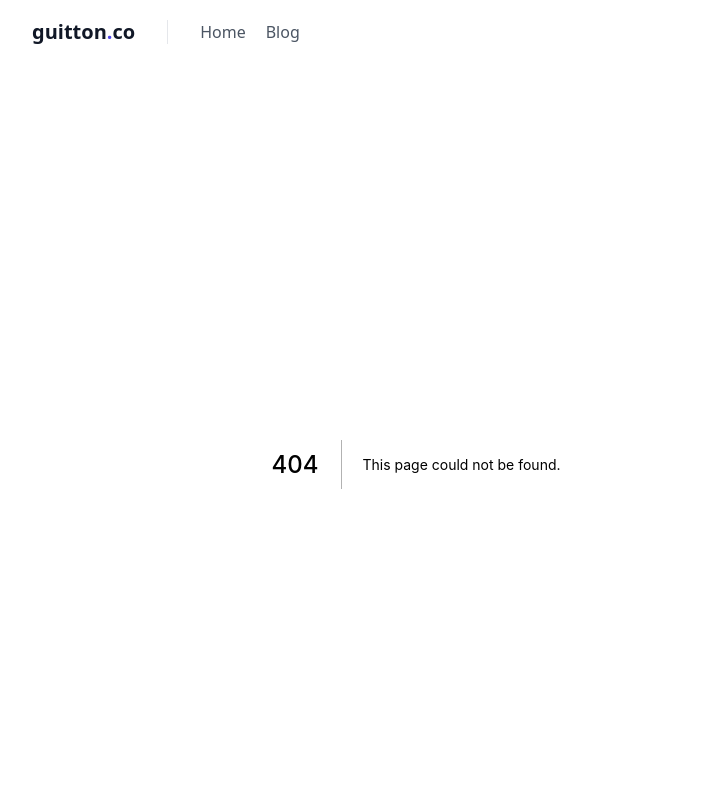
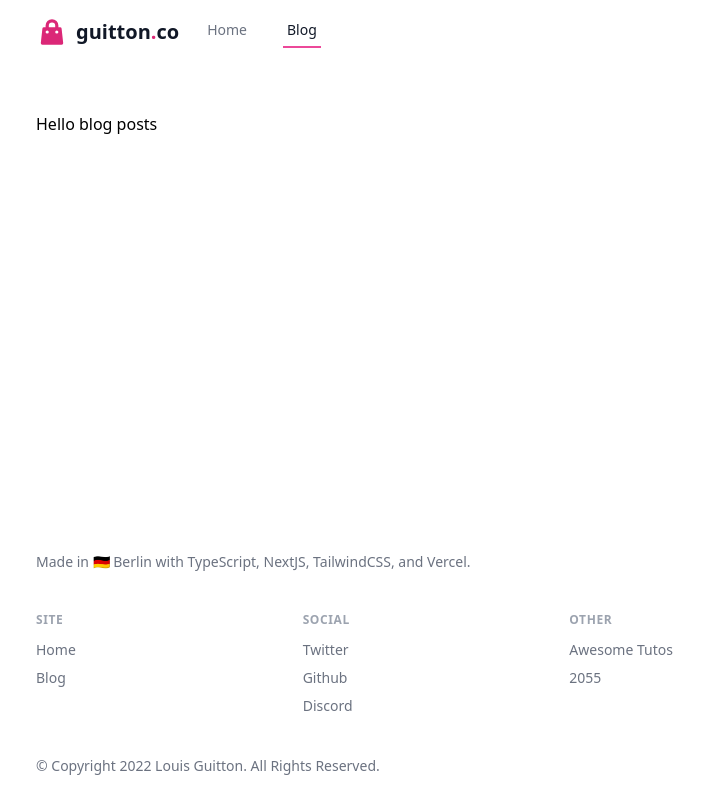
Before and after one commit to louisguitton/guitton.co-hugo, a Next.js app: page /posts in a window 1280 px wide. Before the commit this address had no page. Shown: the top 800 px of the page, without its empty margins (224-927 px from the left). Built offline with nearby package versions, Linux system fonts and the light colour scheme.

Commit message:
add better header

```diff
--- a/components/Footer.tsx
+++ b/components/Footer.tsx
@@ -42,6 +42,7 @@ const Footer: React.FC = () => {
         {Object.entries(navigation).map(([key, value]) => {
           return (
             <nav
+              aria-labelledby="footer-navigation"
               className={clsx("col-span-1", "flex flex-col", "space-y-2")}
               key={key}>
               <p
--- a/components/Header.tsx
+++ b/components/Header.tsx
@@ -1,35 +1,91 @@
+// Ref: https://tailwindui.com/components/application-ui/navigation/navbars#component-aaed25b299f2015d2c4276b98d463cee
+// Ref: https://headlessui.dev/react/disclosure
 import clsx from "clsx";
 import Link from "next/link";
+import { Disclosure } from "@headlessui/react";
+import { MenuIcon, XIcon } from "@heroicons/react/outline";
+import { ShoppingBagIcon } from "@heroicons/react/solid";
 import { px } from "../styles/constants";
+import { useRouter } from "next/router";
+
+const navigation = [
+  { name: "Home", href: "/" },
+  { name: "Blog", href: "/posts" },
+];
 
 const Header: React.FC = () => {
+  const router = useRouter();
+
   return (
-    <header className={clsx(px, "text-gray-700")}>
-      <div className="container flex flex-col flex-wrap items-center justify-between py-5 md:flex-row max-w-7xl">
-        <div className="relative flex flex-col md:flex-row">
+    <Disclosure as="header" className={clsx(px, "pb-12")}>
+      {({ open }) => (
+        <nav aria-labelledby="primary-navigation">
+          <div className="flex items-center justify-between h-16">
+            <div className="flex">
               <Link href="/">
-            <a className="flex items-center mb-5 font-medium text-gray-900 lg:w-auto lg:items-center lg:justify-center md:mb-0">
-              <span className="mx-auto text-xl font-black leading-none text-gray-900 select-none">
-                guitton<span className="text-indigo-600">.</span>co
+                <a className="flex items-center space-x-2">
+                  <ShoppingBagIcon className="w-8 h-8 fill-primary-600" />
+                  <span className="hidden text-xl font-black leading-none text-gray-900 select-none sm:block">
+                    guitton<span className="text-primary-600">.</span>co
                   </span>
                 </a>
               </Link>
-
-          <nav className="flex flex-wrap items-center mb-5 text-base md:mb-0 md:pl-8 md:ml-8 md:border-l md:border-gray-200">
-            <Link href="/">
-              <a className="mr-5 font-medium leading-6 text-gray-600 hover:text-gray-900">
-                Home
+              <div className="hidden sm:ml-6 sm:flex sm:space-x-8">
+                {navigation.map((nav) => {
+                  return (
+                    <Link key={nav.name} href={nav.href}>
+                      <a
+                        className={clsx(
+                          "inline-flex  px-1 pt-1",
+                          "text-sm font-medium",
+                          "border-b-2",
+                          router.pathname == nav.href
+                            ? " text-gray-900 border-primary-500"
+                            : "text-gray-500  border-transparent hover:border-gray-300 hover:text-gray-700"
+                        )}>
+                        {nav.name}
                       </a>
                     </Link>
-            <Link href="/posts/dbt-artifacts">
-              <a className="mr-5 font-medium leading-6 text-gray-600 hover:text-gray-900">
-                Blog
-              </a>
-            </Link>
-          </nav>
+                  );
+                })}
               </div>
             </div>
-    </header>
+            <div className="flex -mr-2 sm:hidden">
+              <Disclosure.Button className="inline-flex justify-center p-2 text-gray-400 rounded-md hover:text-gray-500 hover:bg-gray-100 focus:outline-none focus:ring-2 focus:ring-inset focus:ring-primary-500">
+                <span className="sr-only">Open main menu</span>
+                {open ? (
+                  <XIcon className="block w-6 h-6" aria-hidden="true" />
+                ) : (
+                  <MenuIcon className="block w-6 h-6" aria-hidden="true" />
+                )}
+              </Disclosure.Button>
+            </div>
+          </div>
+
+          <Disclosure.Panel
+            className={clsx("sm:hidden", "pt-2 pb-3 space-y-1")}>
+            {navigation.map((nav) => {
+              return (
+                <Disclosure.Button
+                  key={nav.name}
+                  as="a"
+                  href={nav.href}
+                  className={clsx(
+                    "block py-2 pl-3 pr-4",
+                    "text-base font-medium",
+                    "border-l-4",
+                    router.pathname == nav.href
+                      ? "bg-primary-50 border-primary-500 text-primary-700"
+                      : "border-transparent text-gray-500 hover:bg-gray-50 hover:border-gray-300 hover:text-gray-700"
+                  )}>
+                  {nav.name}
+                </Disclosure.Button>
+              );
+            })}
+          </Disclosure.Panel>
+        </nav>
+      )}
+    </Disclosure>
   );
 };
 
--- a/next.config.js
+++ b/next.config.js
@@ -1,6 +1,9 @@
-const { withContentlayer } = require('next-contentlayer');
+const { withContentlayer } = require("next-contentlayer");
 
 /** @type {import('next').NextConfig} */
 module.exports = withContentlayer()({
   reactStrictMode: true,
+  images: {
+    domains: [],
+  },
 });
--- a/package.json
+++ b/package.json
@@ -10,6 +10,8 @@
   "dependencies": {
     "@apollo/client": "^3.5.6",
     "@google-analytics/data": "^2.8.0",
+    "@headlessui/react": "^1.4.2",
+    "@heroicons/react": "^1.0.5",
     "clsx": "^1.1.1",
     "contentlayer": "^0.0.33",
     "graphql": "^16.2.0",
--- /dev/null
+++ b/pages/posts/index.tsx
@@ -0,0 +1,9 @@
+function ListPostsPage() {
+  return (
+    <div>
+      Hello blog posts
+    </div>
+  )
+}
+
+export default ListPostsPage
--- a/tailwind.config.js
+++ b/tailwind.config.js
@@ -1,10 +1,17 @@
+const colors = require("tailwindcss/colors");
+
 module.exports = {
   content: [
     "./pages/**/*.{js,ts,jsx,tsx}",
     "./components/**/*.{js,ts,jsx,tsx}",
   ],
   theme: {
-    extend: {},
+    extend: {
+      colors: {
+        primary: colors.pink,
+        secondary: "#ecc94b",
+      },
+    },
   },
   plugins: [],
 };
```
Also changed, not shown: 2 other files (tests, documents, lock files or other folders). Lines whose indentation alone changed are shown as unchanged.
